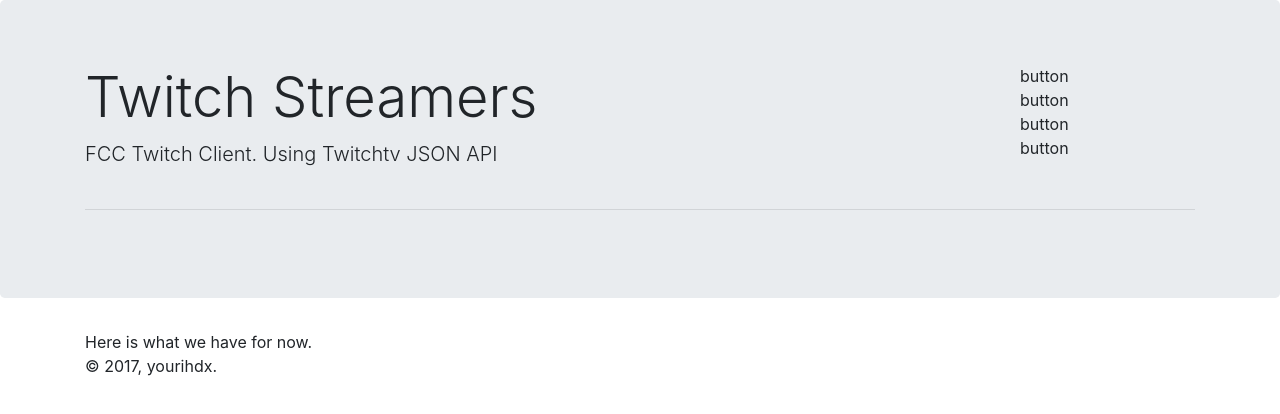
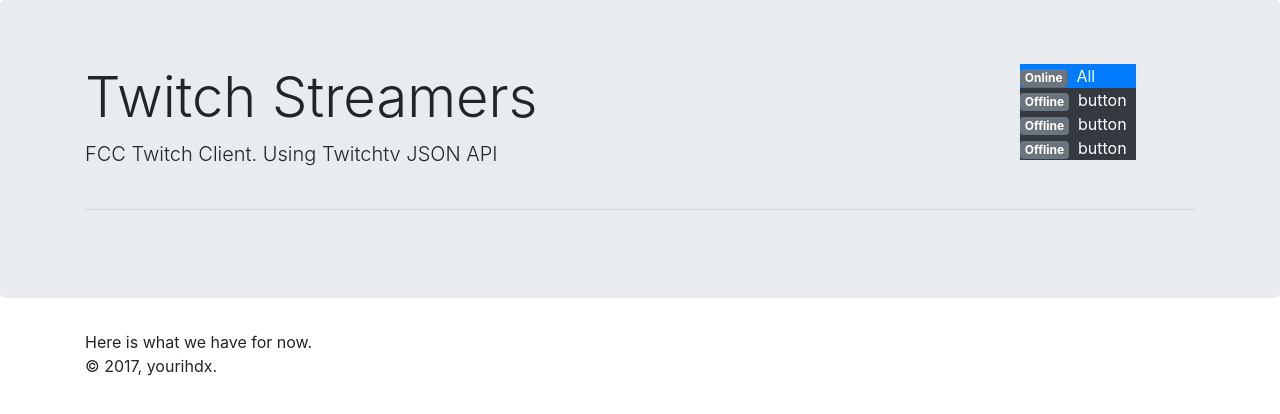
Before and after one commit to yourihdx/fcc-twitch-client, a plain HTML site: page index.html in a window 1280 px wide. Drawn offline with nearby package versions, Linux system fonts and the light colour scheme.

Commit message:
added a bit of styling to the button divs

```diff
--- a/index.html
+++ b/index.html
@@ -15,10 +15,10 @@
 		  <p class="lead">FCC Twitch Client. Using Twitchtv JSON API</p>
 	  	</div>
 	 	<div id="buttons-block">
-		  	<div class="d-block">button</div>
-			<div class="d-block">button</div>
-		  	<div class="d-block">button</div>
-			<div class="d-block">button</div>
+		  	<a href=""><div class="d-block bg-primary text-white"><span class="badge badge-secondary">Online</span>&nbsp;&nbsp;All&nbsp;&nbsp;</div></a>
+			<a href=""><div class="d-block bg-dark text-white"><span class="badge badge-secondary">Offline</span>&nbsp;&nbsp;button&nbsp;&nbsp;</div></a>
+		  	<a href=""><div class="d-block bg-dark text-white"><span class="badge badge-secondary">Offline</span>&nbsp;&nbsp;button&nbsp;&nbsp;</div></a>
+			<a href=""><div class="d-block bg-dark text-white"><span class="badge badge-secondary">Offline</span>&nbsp;&nbsp;button&nbsp;&nbsp;</div></a>
 		</div>
 		</div>
 	  <hr class="my-4">
```
